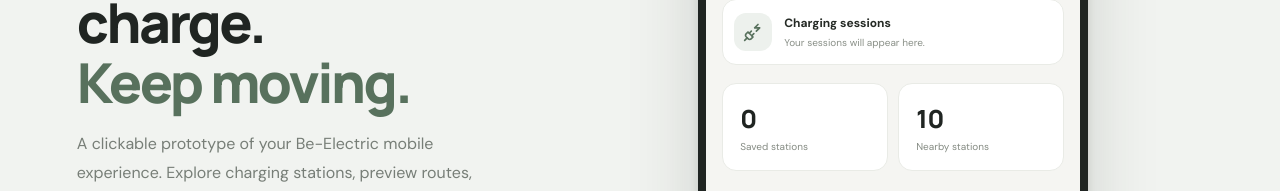
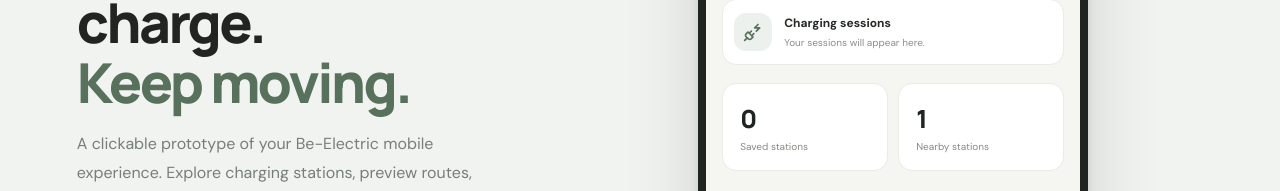
Before and after one commit to rles-git/be, a Next.js app: page / in a window 1280 px wide. Both pictures are taken after a click on the button "Activity". Shown: the part 237-428 px from the top of the page. Built offline with nearby package versions, Linux system fonts and the light colour scheme.

Commit message:
Fix nearbyStations reference in Activity tab

```diff
--- a/app/page.tsx
+++ b/app/page.tsx
@@ -501,7 +501,7 @@
             ) : (
               <div className="other-tab-screen">
                 {activeTab === "Saved" && <><h2>Saved stations</h2><p className="tab-subtitle">Your favorite charging spots, all in one place.</p>{savedStations.length ? savedStations.map(s => <button className="saved-card" key={s.id} onClick={() => {setSelectedId(s.id);setActiveTab("Explore");setPanel("station")}}><span className="saved-zap"><Zap size={19}/></span><span><b>{s.name}</b><small>{s.available} of {s.plugs} plugs available · {s.distance}</small></span><ChevronRight size={18}/></button>) : <div className="empty-state"><span><Bookmark size={26}/></span><b>No saved stations yet</b><p>Open a station and tap the bookmark to keep it here.</p><button onClick={() => setActiveTab("Explore")}>Explore stations</button></div>}</>}
-                {activeTab === "Activity" && <><h2>Your activity</h2><p className="tab-subtitle">A quick look at your charging journey.</p><div className="activity-card"><span><History size={20}/></span><div><b>Recent routes</b><small>No recent routes in this demo.</small></div></div><div className="activity-card"><span><PlugZap size={20}/></span><div><b>Charging sessions</b><small>Your sessions will appear here.</small></div></div><div className="stat-cards"><div><b>{saved.length}</b><small>Saved stations</small></div><div><b>{stations.length}</b><small>Nearby stations</small></div></div></>}
+                {activeTab === "Activity" && <><h2>Your activity</h2><p className="tab-subtitle">A quick look at your charging journey.</p><div className="activity-card"><span><History size={20}/></span><div><b>Recent routes</b><small>No recent routes in this demo.</small></div></div><div className="activity-card"><span><PlugZap size={20}/></span><div><b>Charging sessions</b><small>Your sessions will appear here.</small></div></div><div className="stat-cards"><div><b>{saved.length}</b><small>Saved stations</small></div><div><b>{nearbyStations.length}</b><small>Nearby stations</small></div></div></>}
                 {activeTab === "Profile" && <><h2>Your profile</h2><p className="tab-subtitle">Manage your Be-Electric preferences.</p><div className="profile-card"><div className="avatar"><UserRound size={25}/></div><div><b>Guest driver</b><small>Demo account</small></div><span className="demo-tag">DEMO</span></div>{["Account details","Notifications","Charging preferences","Privacy & security"].map((x,i)=><button key={x} className="settings-row" onClick={() => notify(`${x} is a demo setting`)}><span>{[<UserRound size={18}/>,<Activity size={18}/>,<Settings2 size={18}/>,<CircleDot size={18}/>][i]}</span>{x}<ChevronRight size={18}/></button>)}</>}
                 <div className="tab-map-mini"><MapArtwork/><button onClick={() => setActiveTab("Explore")}><Compass size={16}/> Back to Explore</button></div>
               </div>
```
